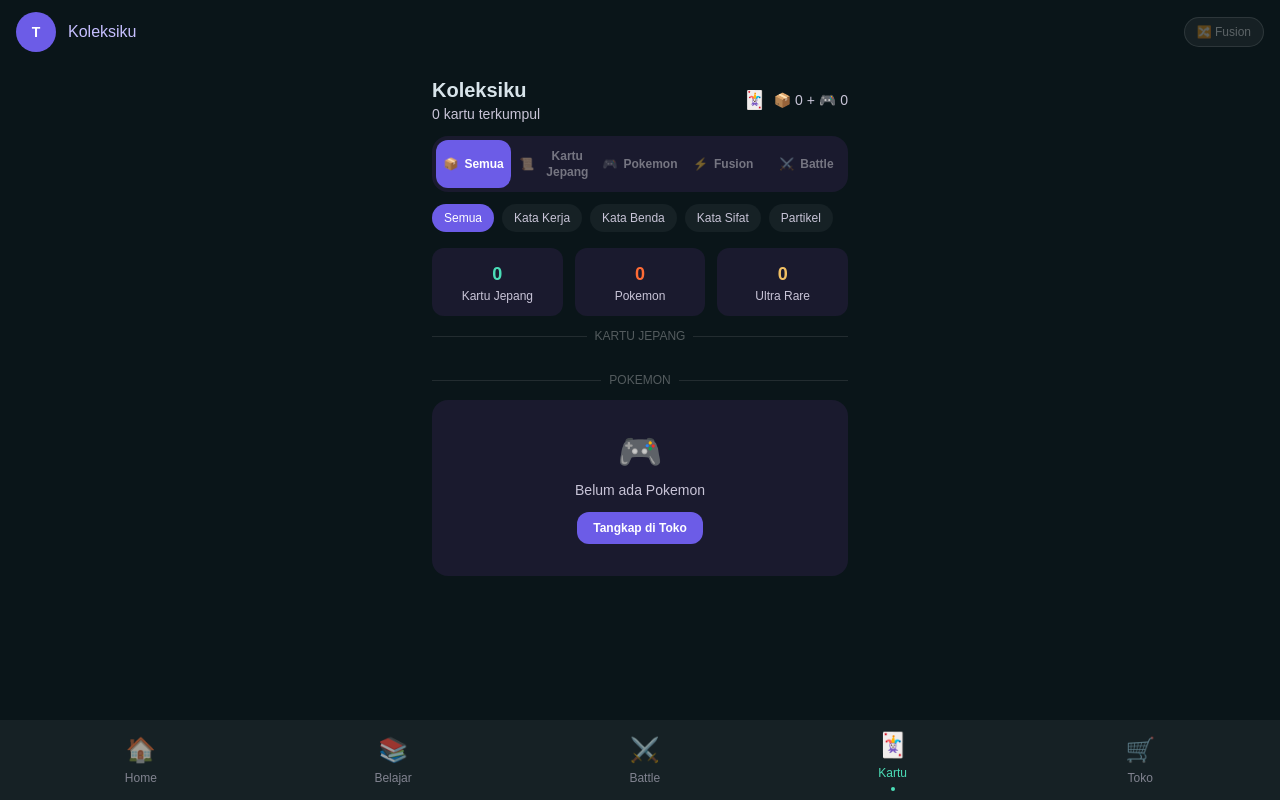
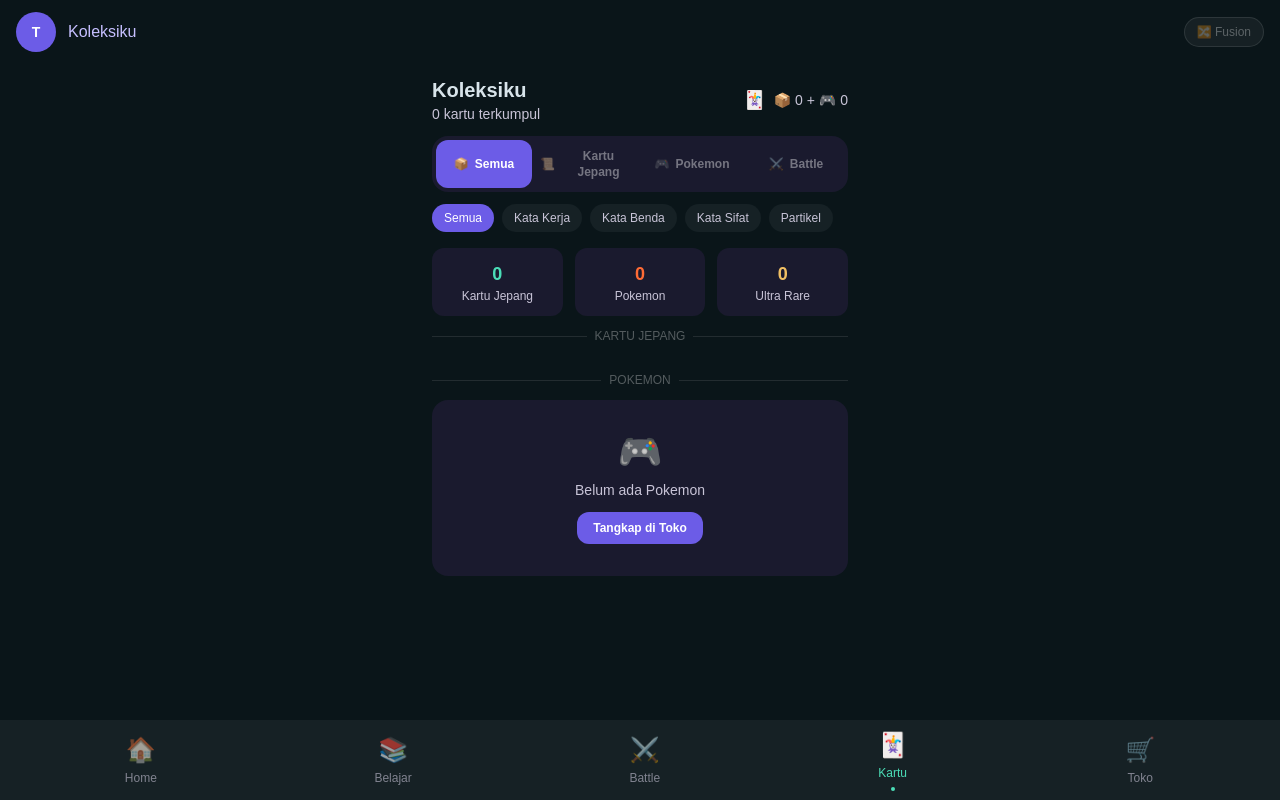
Before and after one commit to tamagoxx/kanjimon, a Next.js app: page /collection in a window 1280 px wide. Built offline with nearby package versions, Linux system fonts and the light colour scheme.

Commit message:
fix: remove fusion tab from collection page - fusion now only via top-right button

```diff
--- a/src/app/collection/page.tsx
+++ b/src/app/collection/page.tsx
@@ -48,7 +48,7 @@ const rarityColors: Record<string, string> = {
 
 const allJapaneseCards = Object.values(CARDS_BY_ID);
 
-type TabType = 'all' | 'japanese' | 'pokemon' | 'fusion' | 'battle';
+type TabType = 'all' | 'japanese' | 'pokemon' | 'battle';
 type FilterType = 'all' | 'verbs' | 'nouns' | 'adjectives' | 'particles';
 
 // Top Navigation Bar
@@ -908,7 +908,6 @@ export default function CollectionPage() {
               { id: 'all' as TabType, label: 'Semua', icon: '📦' },
               { id: 'japanese' as TabType, label: 'Kartu Jepang', icon: '📜' },
               { id: 'pokemon' as TabType, label: 'Pokemon', icon: '🎮' },
-              { id: 'fusion' as TabType, label: 'Fusion', icon: '⚡' },
               { id: 'battle' as TabType, label: 'Battle', icon: '⚔️' },
             ].map(tab => (
               <button
@@ -1025,9 +1024,6 @@ export default function CollectionPage() {
             </div>
           )}
 
-          {/* Fusion Tab */}
-          {activeTab === 'fusion' && <FusionContent />}
-
           {/* Battle Tab */}
           {activeTab === 'battle' && <BattleContent />}
 
```
